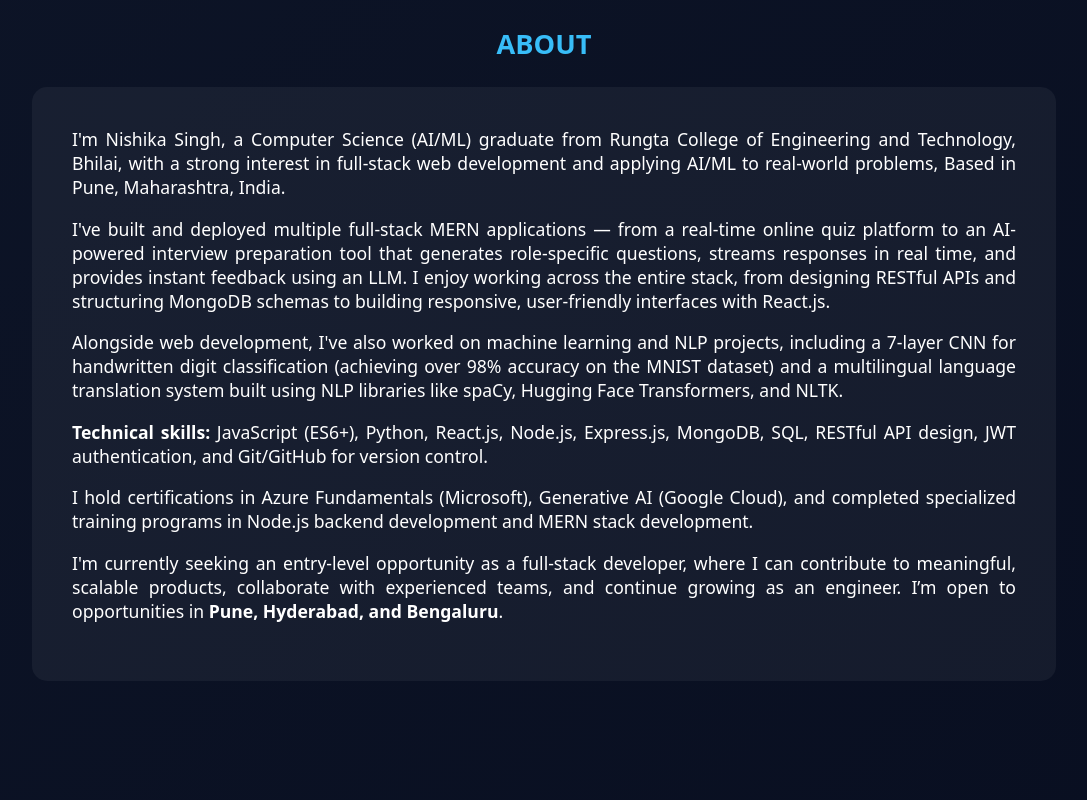
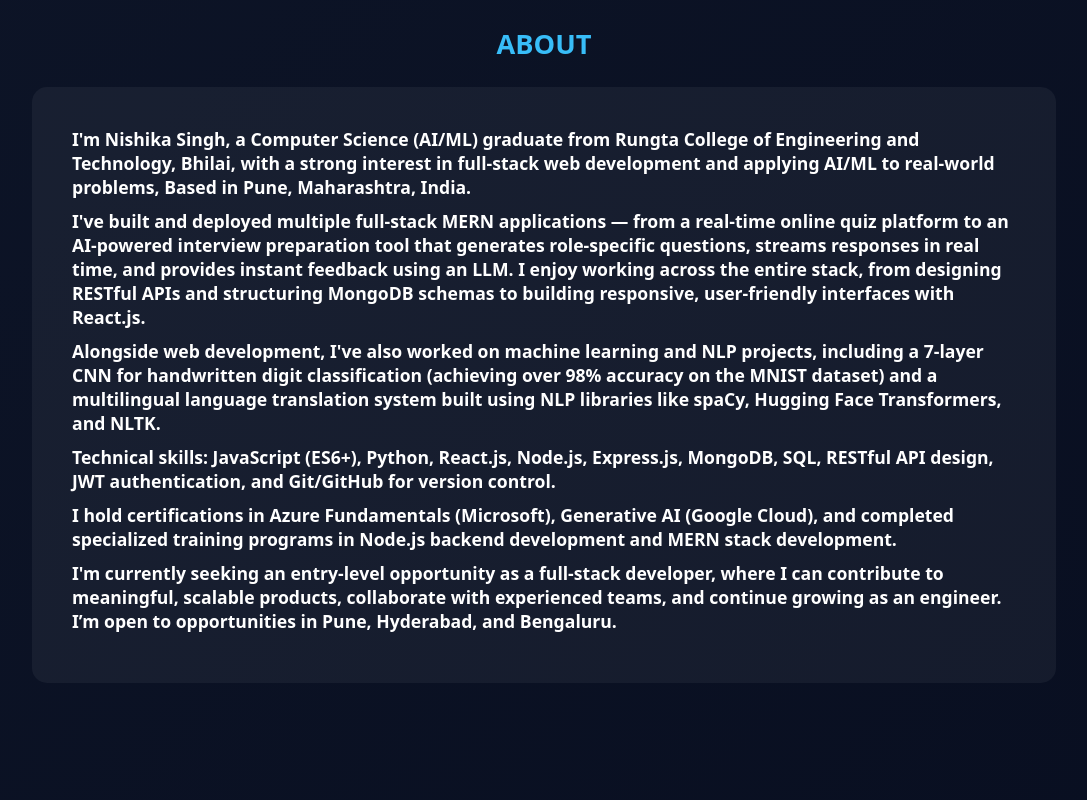
Before and after one commit to nishikasingh31/Portfolio, a React (Vite) app: page / in a window 1280 px wide. Shown: the part 1280-2080 px from the top of the page, without its empty margins (96-1183 px from the left). Built offline with nearby package versions, Linux system fonts and the light colour scheme.

Commit message:
Update App.css

```diff
--- a/src/App.css
+++ b/src/App.css
@@ -20,10 +20,11 @@
 }
 
 h3{
-    font-size: 1.1rem;
-    font-weight: 450;
-    text-align: justify;
+   font-size: 1.1rem;
+    font-weight: 600;
+    text-align: left;
     margin-top: 0;
+    margin-bottom: 10px;
 }
 
 p, ul{
```
